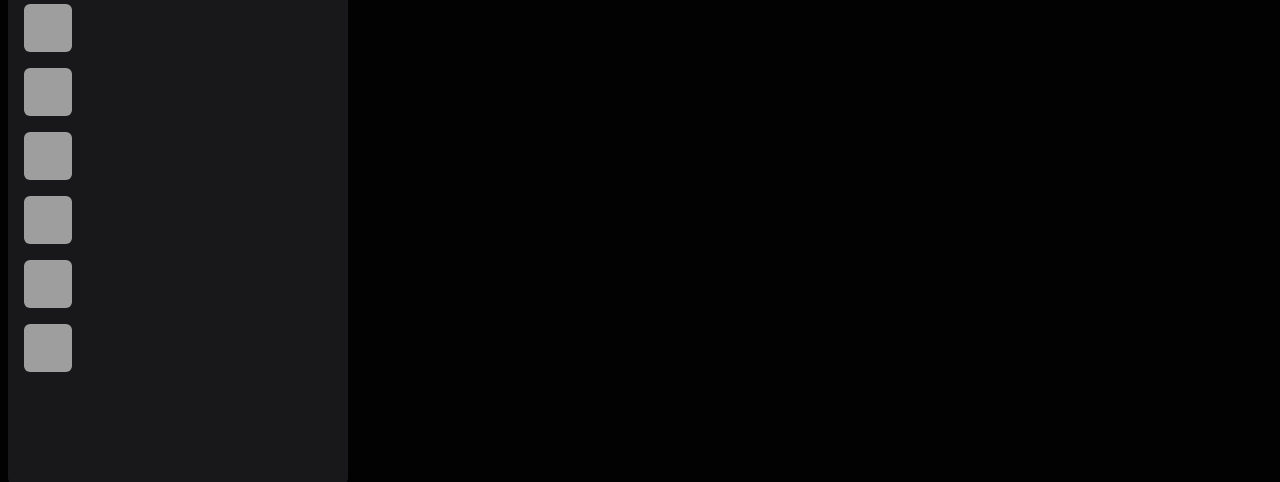
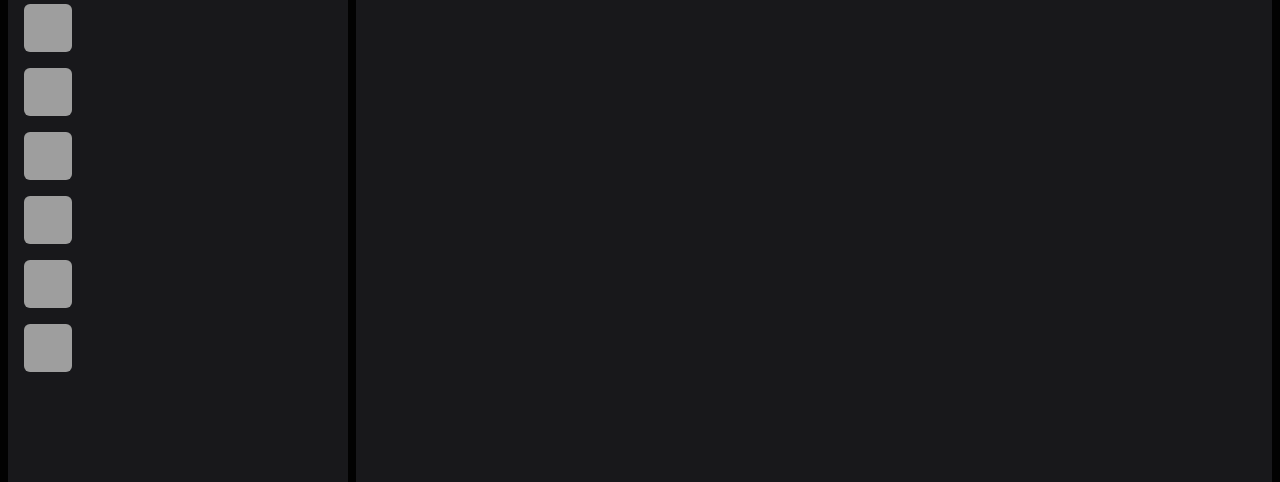
Before and after one commit to Franlop7/spotify-clone, an Astro site: page / in a window 1280 px wide. Shown: the part 188-670 px from the top of the page. Built offline with nearby package versions, Linux system fonts and the light colour scheme; Astro itself is replaced by a stand-in of ours; grey boxes are pictures that could not be loaded.

Commit message:
fix aside

```diff
--- a/src/layouts/Layout.astro
+++ b/src/layouts/Layout.astro
@@ -22,11 +22,11 @@ const { title } = Astro.props;
     <div id="app" class="relative h-screen p-2 gap-2">
       <aside class="[grid-area:aside] flex flex-col overflow-y-auto">
         <AsideMenu />
+      </aside>
 
-        <main class="[grid-area:main] rounded-lg bg-zinc-900 overflow-y-auto">
-          <slot />
-        </main>
-      </aside>
+      <main class="[grid-area:main] rounded-lg bg-zinc-900 overflow-y-auto">
+        <slot />
+      </main>
 
       <footer class="[grid-area:player] min-h-[70px]">Player</footer>
     </div>
```
